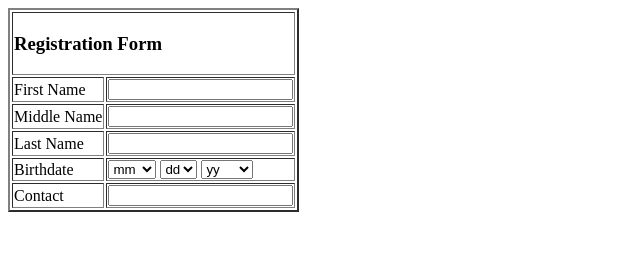
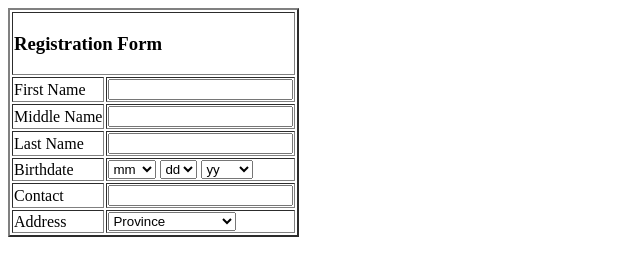
Before and after one commit to Pibidawn/BSIS_2A_pborero_crosheesh, a plain HTML site: page registration.html in a window 1280 px wide. Shown: the whole page, without its empty margins (0-640 px from the left). Drawn offline with Linux system fonts and the light colour scheme.

Commit message:
Update registration.html

```diff
--- a/registration.html
+++ b/registration.html
@@ -108,6 +108,27 @@
                     <td> Contact </td>
                     <td> <input type="text" name="contact"> </td>
                 </tr>
+                <tr>
+                    <td>Address</td>
+                    <td> <select name="adressname">
+                        <option value="0">Province</option>
+                        <option value="1">Abra</option>
+                        <option value="2">Agusan Del Norte</option>
+                        <option value="3">Agusan Del Sur</option>
+                        <option value="4">Aklan</option>
+                        <option value="5">Albay</option>
+                        <option value="6">Antique</option>
+                        <option value="7">Apayao</option>
+                        <option value="8">Aurora</option>
+                        <option value="9">Basilan</option>
+                        <option value="10">Bataan</option>
+                        <option value="11">Batanes</option>
+                        <option value="12">Batangas</option>
+                        <option value="13">Benguet</option>
+                        <option value="14">Biliran</option>
+                        <option value="15">Bohol</option>
+                    </select></td>
+                </tr>
             </table>
 
 
```
